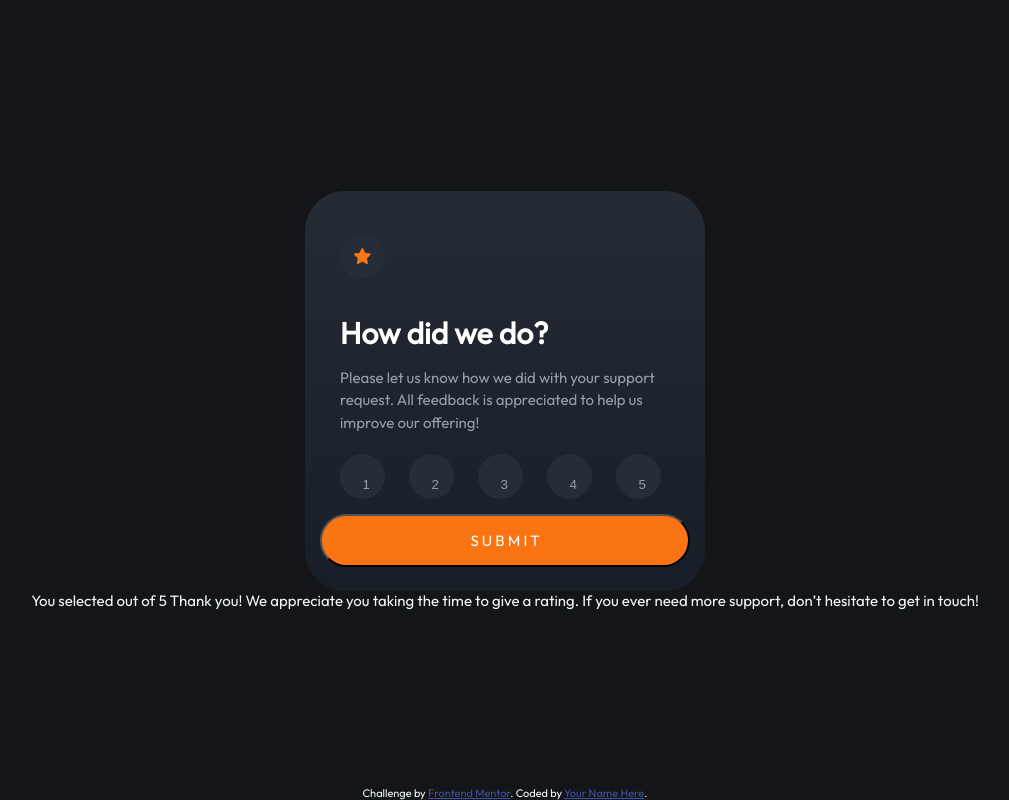
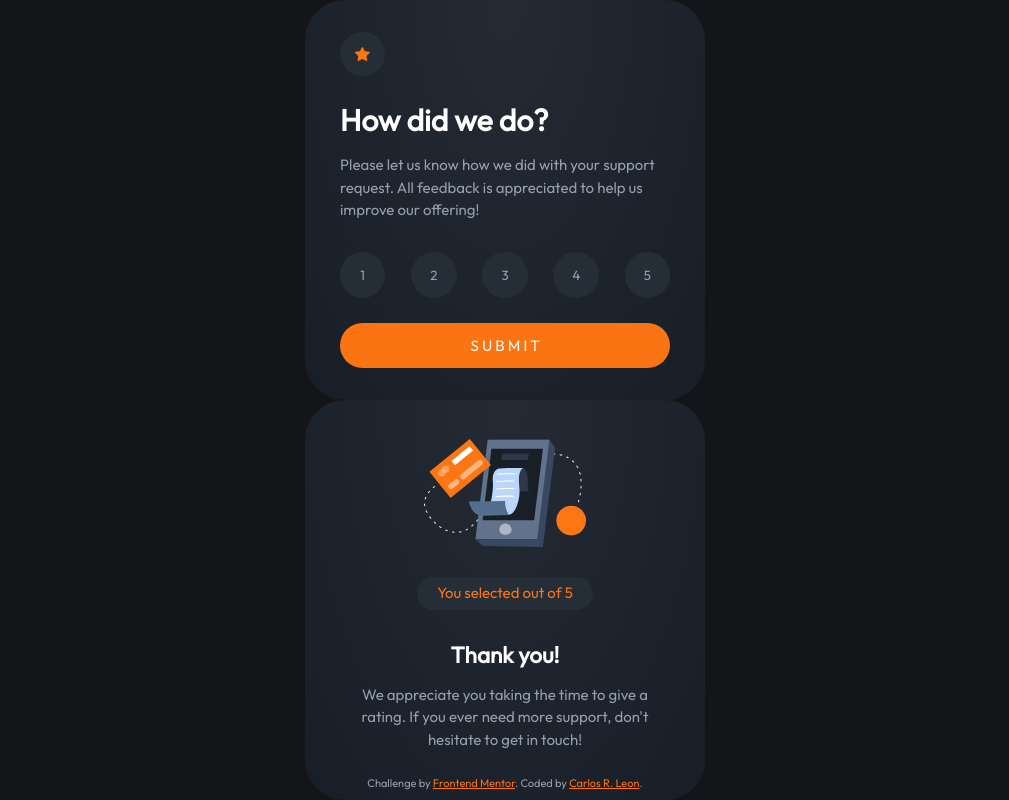
Before and after one commit to CarlosLeon0831/interactive-rating-component, a plain HTML site: page index.html in a window 1280 px wide. Shown: the whole page, without its empty margins (135-1144 px from the left). Drawn offline with Linux system fonts and the light colour scheme.

Commit message:
Add style to thank you card

```diff
--- a/index.html
+++ b/index.html
@@ -22,12 +22,12 @@
       <!-- Rating state start -->
       <div class="card__container">
         <div class="star">
-          <img src="./images/icon-star.svg" alt="star">
+          <img src="./images/icon-star.svg" alt="star" />
         </div>
         <h1>How did we do?</h1>
         <p>
-          Please let us know how we did with your support request. All feedback is
-          appreciated to help us improve our offering!
+          Please let us know how we did with your support request. All feedback
+          is appreciated to help us improve our offering!
         </p>
         <div class="grid__wrapper">
           <button class="rate__button">1</button>
@@ -43,10 +43,13 @@
 
       <!-- Thank you state start -->
 
-      You selected
-      <!-- Add rating here -->
-      out of 5 Thank you! We appreciate you taking the time to give a rating. If
-      you ever need more support, don’t hesitate to get in touch!
+      <div class="thank-you">
+        <img src="./images/illustration-thank-you.svg" alt="cellphone">
+        <p class="you-selected">You selected <!-- Add rating here --> out of 5</p>
+        <h2>Thank you!</h2>
+        <p class="thank-you__paragraph">We appreciate you taking the time to give a rating. If you
+          ever need more support, don't hesitate to get in touch!</p>
+      </div>
 
       <!-- Thank you state end -->
     </main>
@@ -55,7 +58,8 @@
         Challenge by
         <a href="https://www.frontendmentor.io?ref=challenge" target="_blank"
           >Frontend Mentor</a
-        >. Coded by <a href="#">Your Name Here</a>.
+        >. Coded by
+        <a href="https://github.com/CarlosLeon0831">Carlos R. Leon</a>.
       </div>
     </footer>
   </body>
--- a/style.css
+++ b/style.css
@@ -26,9 +26,14 @@ main {
   margin: 0;
 }
 
-h1 {
+h1,
+h2 {
   color: hsl(0, 0%, 100%);
   margin: 0 35px;
+}
+
+button {
+  font-family: "Outfit", sans-serif;
 }
 
 footer {
@@ -40,12 +45,13 @@ footer {
   justify-content: center;
 }
 
+.thank-you,
 .card__container {
-  background: rgb(23, 30, 40);
-  background: linear-gradient(
-    0deg,
-    rgba(23, 30, 40, 1) 0%,
-    rgba(36, 43, 53, 1) 100%
+  background: rgb(36, 43, 53);
+  background: radial-gradient(
+    at top,
+    rgba(36, 43, 53, 1) 0%,
+    rgba(23, 30, 40, 1) 100%
   );
   display: flex;
   flex-direction: column;
@@ -61,10 +67,15 @@ footer {
   width: 15px;
   height: 15px;
   border-radius: 50%;
-  margin: 35px;
+  margin: 35px 35px 25px 35px;
   display: flex;
   align-items: center;
   justify-content: center;
+}
+
+.star img {
+  width: 100%;
+  height: 100%;
 }
 
 .card__container p {
@@ -73,38 +84,94 @@ footer {
   line-height: 1.5rem;
 }
 
+.thank-you img {
+  margin-top: 10px;
+  margin-bottom: 15px;
+}
+
+.thank-you p {
+  margin: 15px 35px 20px 35px;
+  line-height: 1.5rem;
+}
+
+.thank-you h2 {
+  margin-top: 10px;
+}
+
+.thank-you {
+  display: flex;
+  align-items: center;
+  justify-content: center;
+  text-align: center;
+}
+
+.you-selected {
+  color: hsl(25, 97%, 53%);
+  background-color: hsl(213, 19%, 18%);
+  border: none;
+  border-radius: 50px;
+  padding: 5px 20px;
+}
+
+.thank-you__paragraph {
+  color: hsl(217, 12%, 63%);
+
+}
+
 .grid__wrapper {
   display: grid;
   grid-template-columns: repeat(5, 1fr);
-  grid-gap: 1rem;
-  margin: 0 35px;
+  grid-gap: 1.72rem;
+  margin: 10px 35px 25px 35px;
 }
 
 .rate__button {
   background-color: hsl(213, 19%, 18%);
   color: hsl(217, 12%, 63%);
-  height: 25px;
-  width: 25px;
-  padding: 1.5rem;
+  padding: 1rem;
   border: none;
   border-radius: 50px;
+  display: flex;
+  align-items: center;
+  justify-content: center;
+  width: 100%;
+}
+
+.rate__button:hover {
+  color: white;
+  background-color: hsl(25, 97%, 53%);
+  cursor: pointer;
+}
+
+.rate__button:focus {
+  color: white;
+  background-color: hsl(217, 12%, 63%);
 }
 
 .submit__button {
   color: white;
   background-color: hsl(25, 97%, 53%);
-  margin: 15px;
-  padding: 15px;
-  font-family: "Outfit", sans-serif;
+  margin: 0px 35px 35px 35px;
+  padding: 13px;
   font-size: 1rem;
   font-kerning: normal;
   border-radius: 50px;
+  border-style: none;
+}
+
+.submit__button:hover {
+  color: hsl(25, 97%, 53%);
+  background-color: white;
+  cursor: pointer;
 }
 
 .attribution {
   font-size: 11px;
   text-align: center;
+  padding: 10px;
+  color: hsl(217, 12%, 63%);
 }
 .attribution a {
-  color: hsl(228, 45%, 44%);
+  color: hsl(25, 97%, 53%);
+
 }
```
